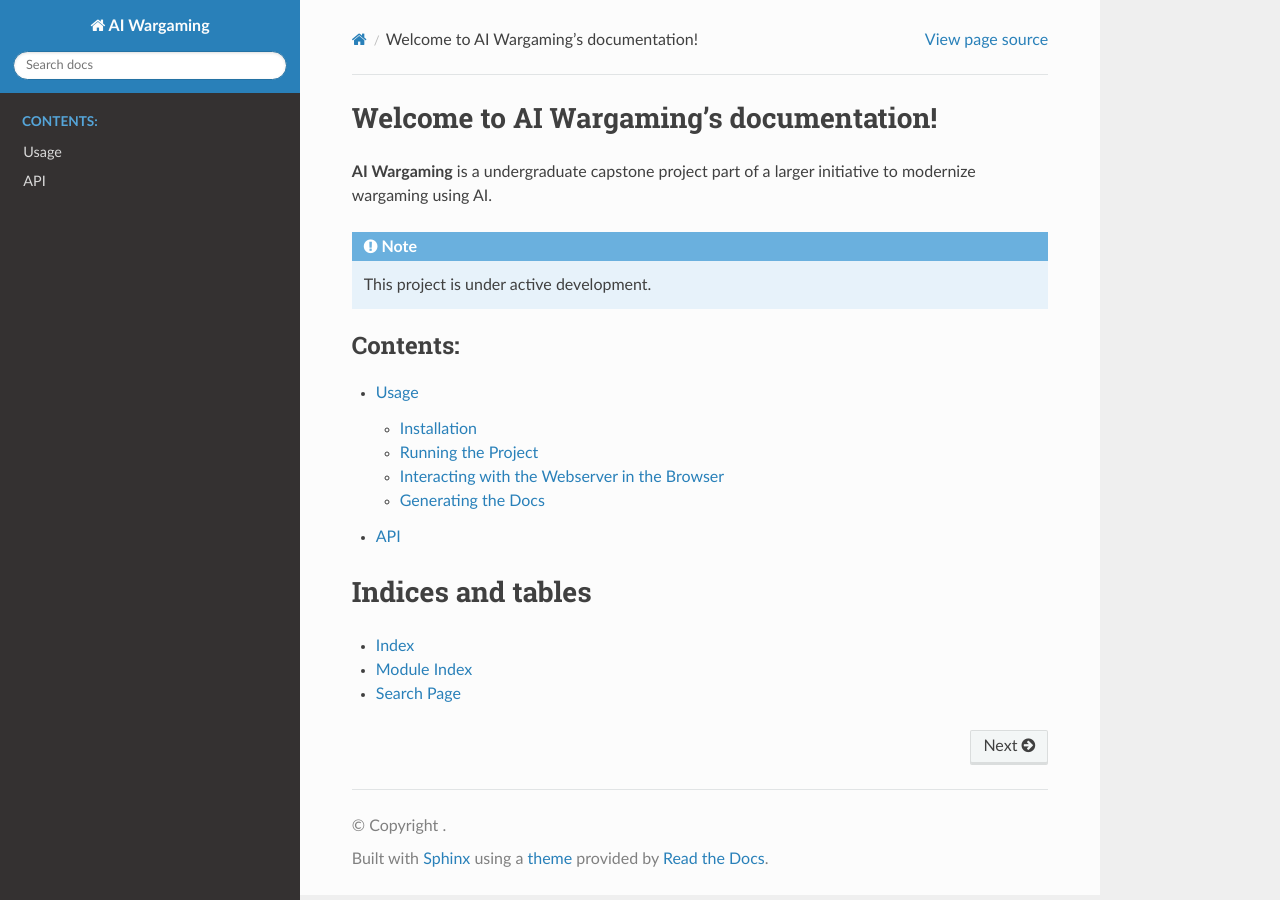
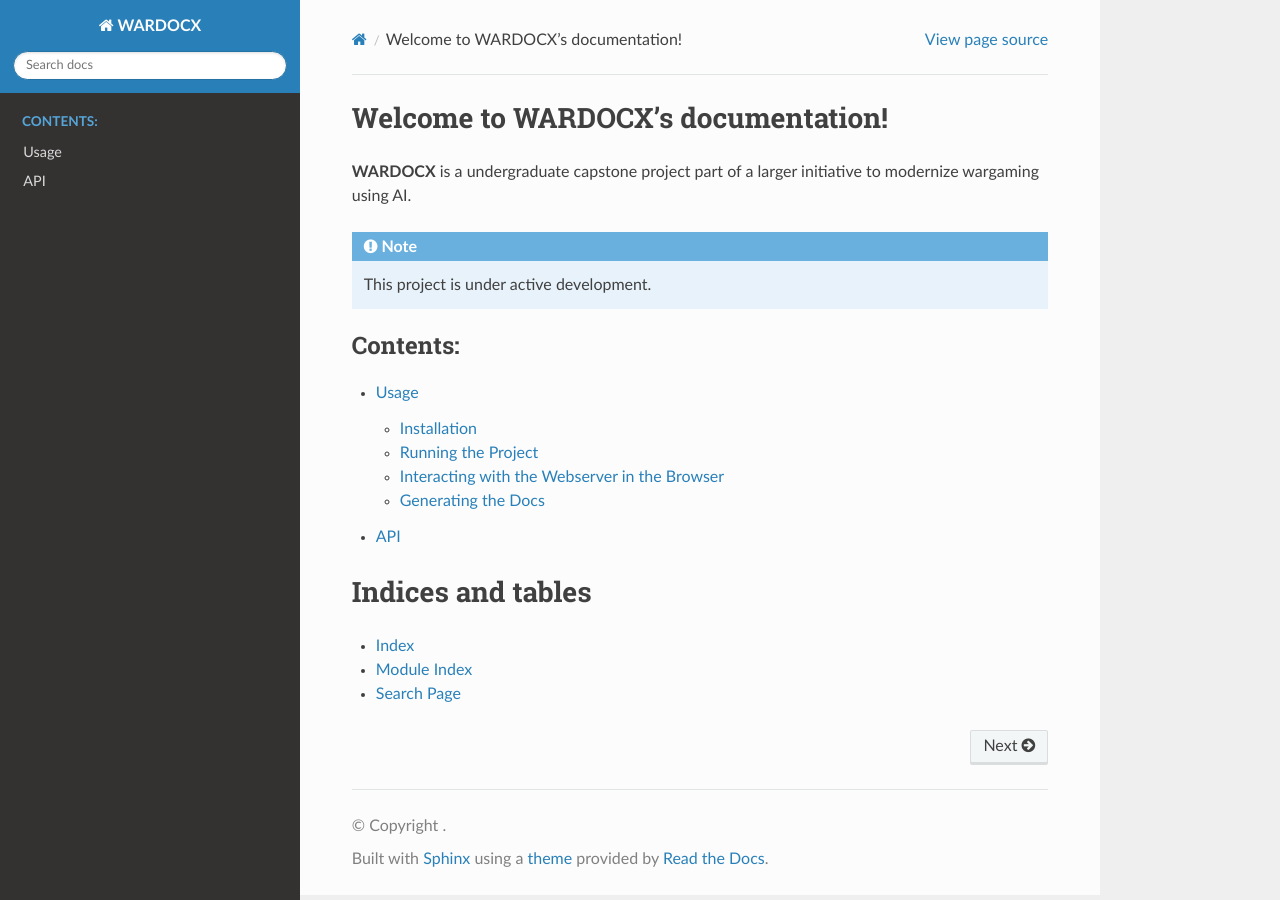
Before and after one commit to sideoffryes/AI_Wargaming_Capstone, a Sphinx documentation site: the page built from docs/source/index.rst, in a window 1280 px wide. Built offline with Sphinx 7.4.7 and the Read the Docs theme 3.1.0, drawn with Linux system fonts in a browser that asks for light colours.

Commit message:
updated for name change

```diff
--- a/docs/source/conf.py
+++ b/docs/source/conf.py
@@ -10,9 +10,9 @@ import sys
 import os
 sys.path.insert(0, os.path.abspath("../../capstone"))
 
-project = 'AI Wargaming'
-author = 'Peter Asjes, Henry Frye, Caleb Koutrakos, Will Robinson,\nand Bobby Ziman'
-release = '0.5'
+project = 'WARDOCX'
+author = 'Peter Asjes, Henry Frye, Caleb Koutrakos, Will Robinson,and Bobby Ziman'
+release = '0.6'
 
 # -- General configuration ---------------------------------------------------
 # https://www.sphinx-doc.org/en/master/usage/configuration.html#general-configuration
@@ -22,7 +22,7 @@ extensions = [
     'sphinx.ext.doctest',
     'sphinx.ext.autodoc',
     'sphinx.ext.autosummary',
-    'sphinxcontrib.httpdomain',
+    'sphinxcontrib.httpdomain'
 ]
 autosummary_generate = True
 templates_path = ['_templates']
--- a/docs/source/index.rst
+++ b/docs/source/index.rst
@@ -1,12 +1,12 @@
-.. AI Wargaming documentation master file, created by
+.. WARDOCX documentation master file, created by
    sphinx-quickstart on Thu Jan 30 10:32:27 2025.
    You can adapt this file completely to your liking, but it should at least
    contain the root `toctree` directive.
 
-Welcome to AI Wargaming's documentation!
+Welcome to WARDOCX's documentation!
 ========================================
 
-**AI Wargaming** is a undergraduate capstone project part of a larger initiative to modernize wargaming using AI.
+**WARDOCX** is a undergraduate capstone project part of a larger initiative to modernize wargaming using AI.
 
 .. note::
 
--- a/docs/source/usage.rst
+++ b/docs/source/usage.rst
@@ -7,11 +7,11 @@ Installation
 Download the Code
 ^^^^^^^^^^^^^^^^^
 
-The code for this project can be downloaded via `GitHub <https://github.com/sideoffryes/AI_Wargaming_Capstone/tree/main>`_.
+The code for this project can be downloaded via `GitHub <https://github.com/sideoffryes/WARDOCX>`_.
 
 .. code-block:: console
 
-    $ git clone https://github.com/sideoffryes/AI_Wargaming_Capstone.git
+    $ git clone https://github.com/sideoffryes/WARDOCX.git
 
 Python Management
 ^^^^^^^^^^^^^^^^^
```
Also changed, not shown: README.md (+3 -3 lines), proposal/proposal.md (+2 -2 lines), 6 other files.
